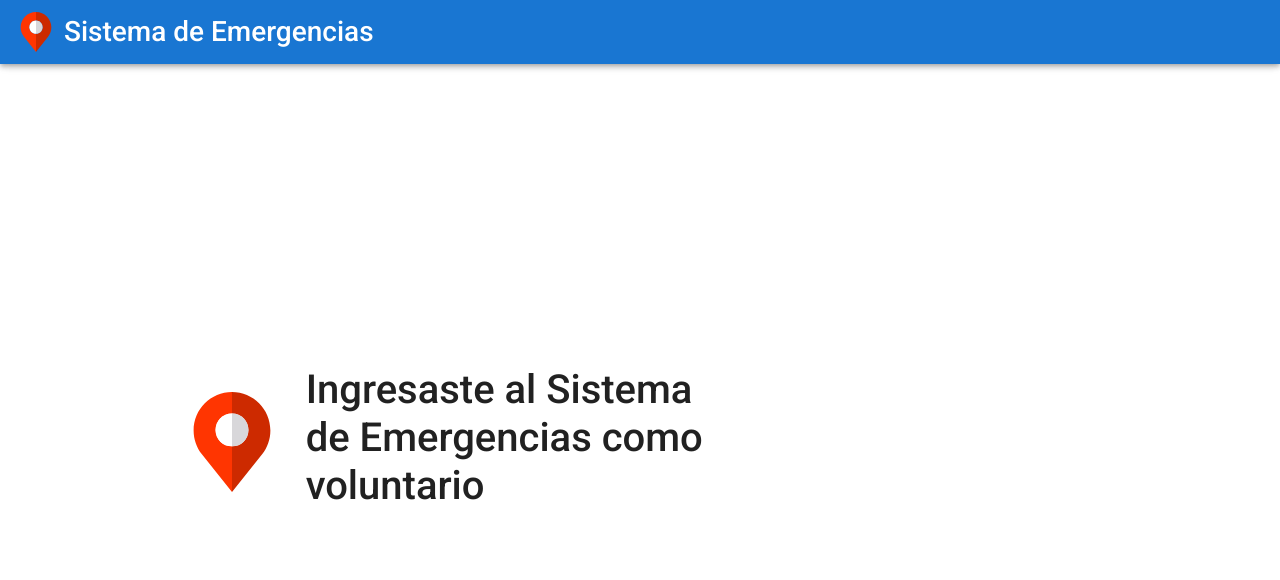
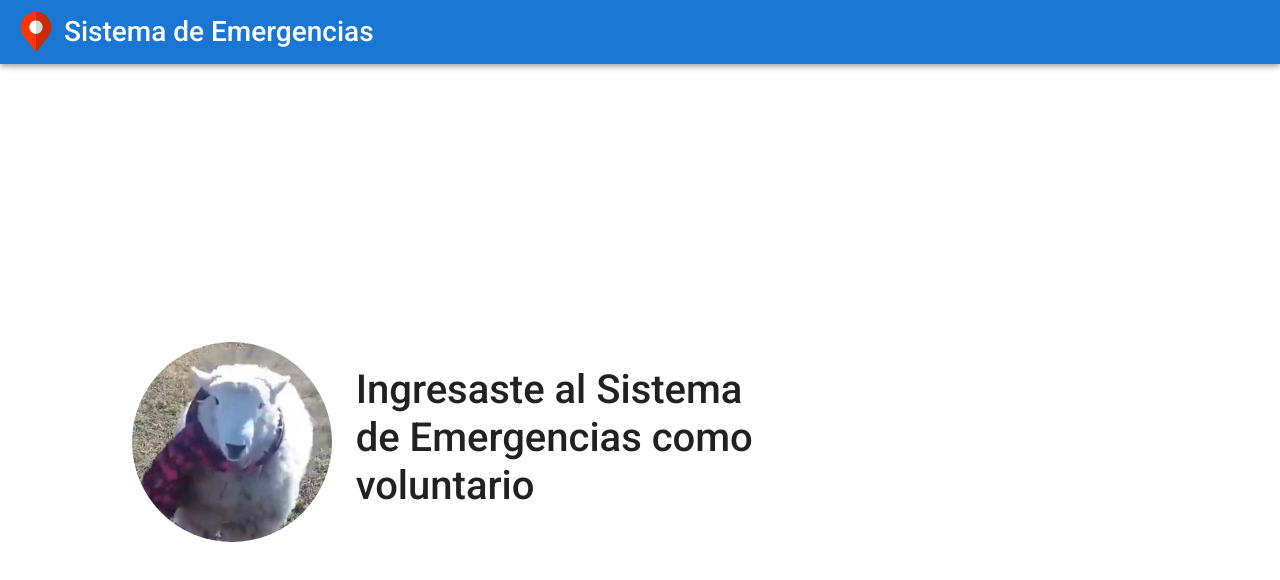
Before and after one commit to antonato/proyectotbt-front, a Vue app: page /public/volunteerView in a window 1280 px wide. Shown: the top 580 px of the page. Built offline with nearby package versions, Linux system fonts and the light colour scheme.

Commit message:
feat: update del personaje más importante

```diff
--- a/src/components/VolunteerView.vue
+++ b/src/components/VolunteerView.vue
@@ -2,7 +2,7 @@
     <div class="d-flex align-items-center h-100 justify-center">
         <div>
             <v-container class="d-flex justify-center align-items-center w-100 h-100 mt-5 p-5">
-                <img src="../../src/assets/placeholder.svg" alt="" width="100px">
+                <img class="rounded-pill" src="../../src/assets/Oscar.jpg" alt="" width="200px" >
                 <v-col md="5">
                     <v-container class="d-flex align-center h-100">
                         <h1>Ingresaste al Sistema de Emergencias como voluntario</h1>
```
Also changed, not shown: src/assets/Oscar.jpg (added).
